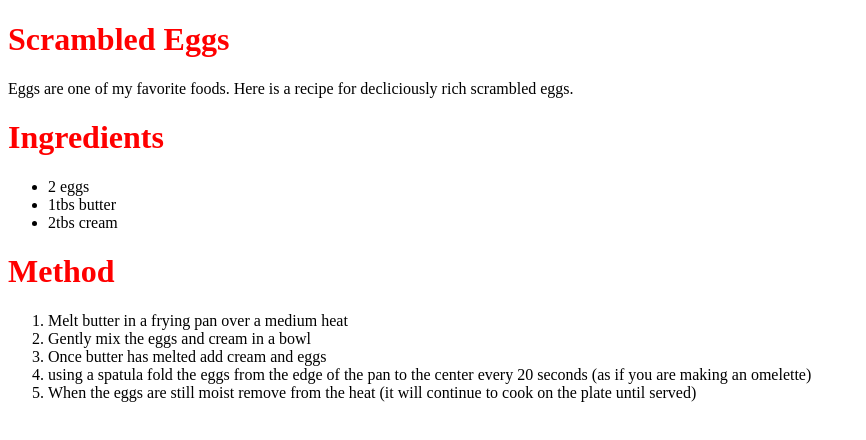
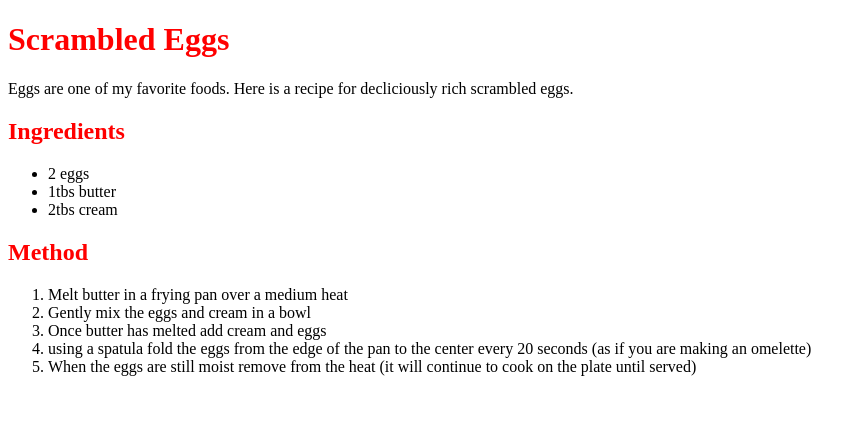
Before and after one commit to parsa-fathi/web, a plain HTML site: page p1/index.html in a window 1280 px wide. Shown: the whole page, without its empty margins (0-866 px from the left). Drawn offline with Linux system fonts and the light colour scheme.

Commit message:
small changes in headings

```diff
--- a/p1/index.html
+++ b/p1/index.html
@@ -10,13 +10,13 @@
 <body>
     <h1>Scrambled Eggs</h1>
     <p>Eggs are one of my favorite foods. Here is a recipe for decliciously rich scrambled eggs.</p>
-    <h1>Ingredients</h1>
+    <h2>Ingredients</h2>
     <ul>
         <li>2 eggs</li>
         <li>1tbs butter</li>
         <li>2tbs cream</li>
     </ul>
-    <h1>Method</h1>
+    <h2>Method</h2>
     <ol>
         <li>Melt butter in a frying pan over a medium heat</li>
         <li>Gently mix the eggs and cream in a bowl</li>
--- a/p1/style.css
+++ b/p1/style.css
@@ -1,3 +1,3 @@
-h1 {
+h1, h2 {
     color: red;
 }
```
